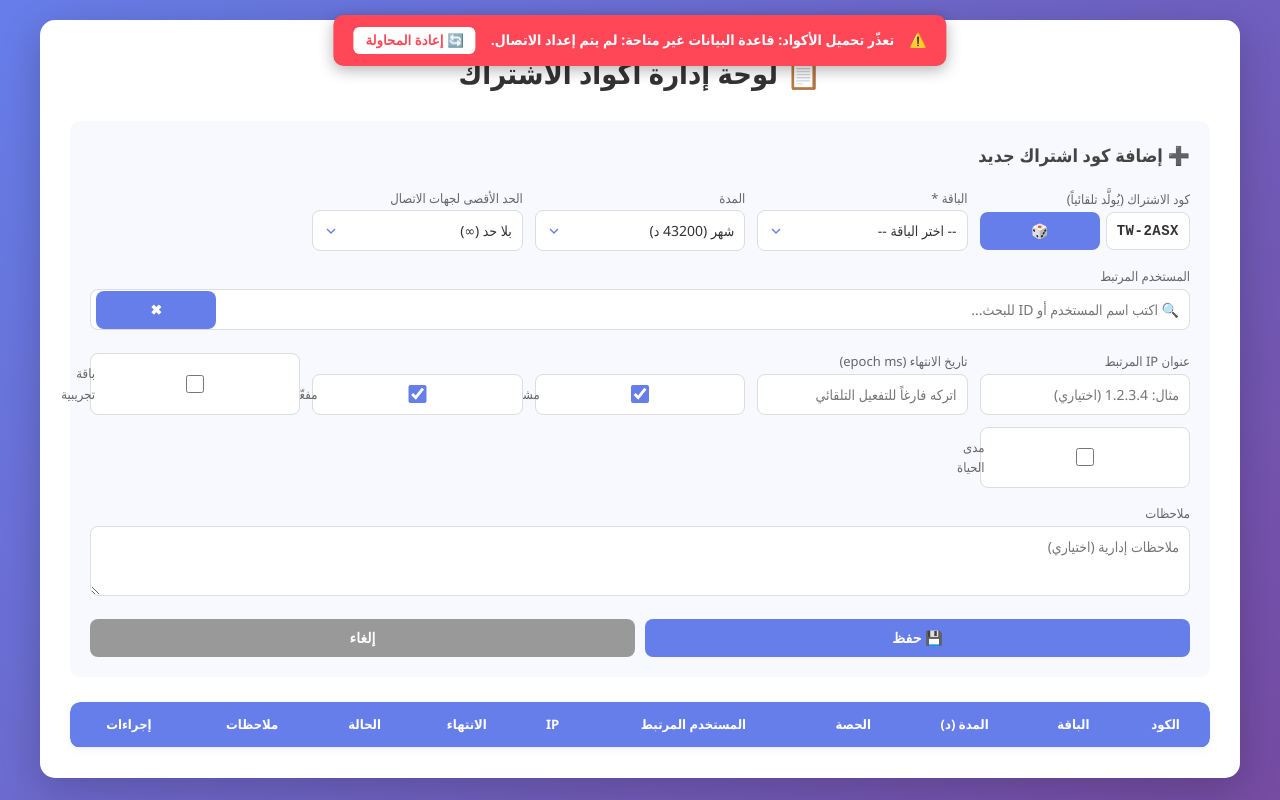
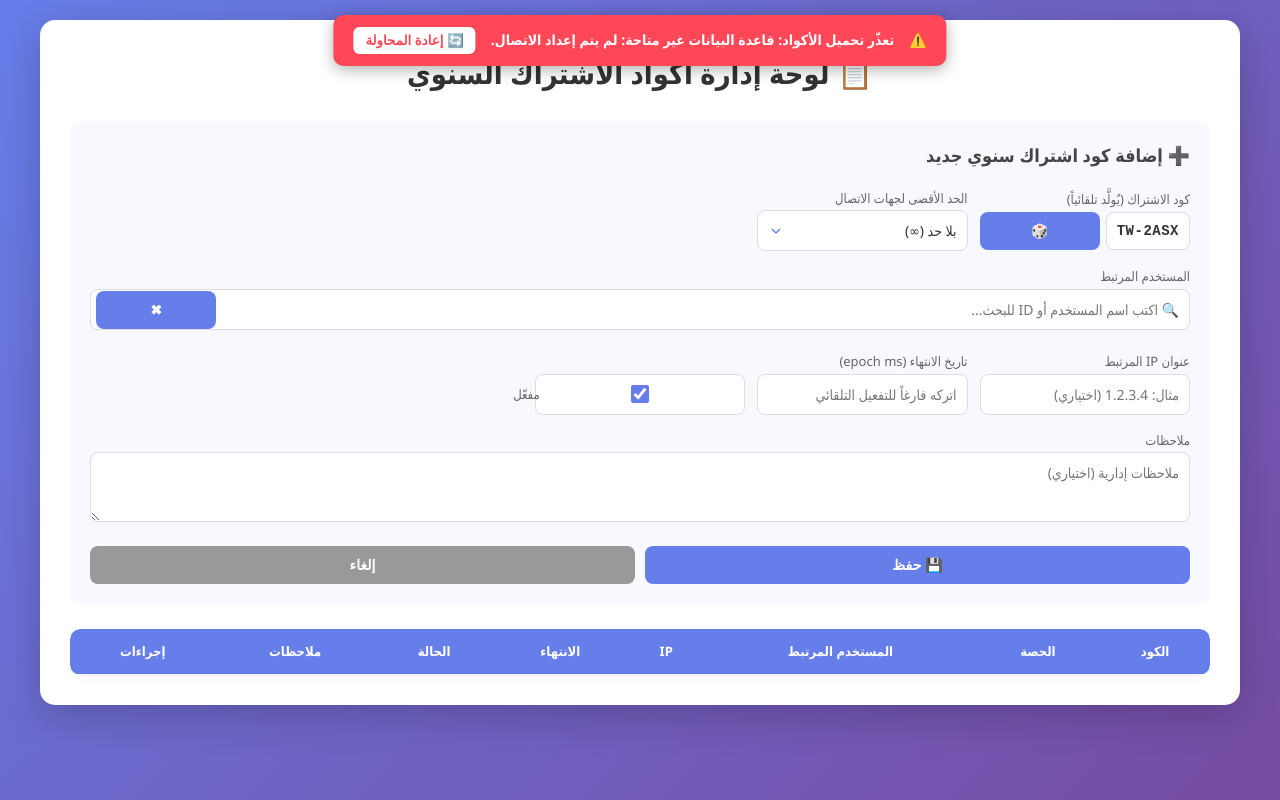
Before and after one commit to 6838gamal/Auto-Save-Contacts-CRM-Akram-Dashboard, a FastAPI app: page / in a window 1280 px wide. Run offline with FastAPI, Linux system fonts and the light colour scheme; lists and menus that the app fills with data are empty.

Commit message:
Update index.html

```diff
--- a/templates/index.html
+++ b/templates/index.html
@@ -3,14 +3,14 @@
 <head>
     <meta charset="UTF-8">
     <meta name="viewport" content="width=device-width, initial-scale=1.0">
-    <title>لوحة إدارة أكواد الاشتراك</title>
+    <title>لوحة إدارة أكواد الاشتراك السنوي</title>
     <link rel="stylesheet" href="/static/style.css">
 </head>
 <body>
 
     <!-- شريط علوي للجوال -->
     <div class="mobile-topbar">
-        <span class="mobile-title">📋 إدارة الاشتراكات</span>
+        <span class="mobile-title">📋 إدارة الاشتراكات السنوية</span>
         <button class="mobile-add-btn" onclick="scrollToForm()">➕ كود جديد</button>
     </div>
 
@@ -21,11 +21,11 @@
     </div>
 
     <div class="container">
-        <h1>📋 لوحة إدارة أكواد الاشتراك</h1>
+        <h1>📋 لوحة إدارة أكواد الاشتراك السنوي</h1>
 
         <!-- نموذج إضافة/تعديل -->
         <div class="form-card" id="form-card">
-            <h2 id="form-title">➕ إضافة كود اشتراك جديد</h2>
+            <h2 id="form-title">➕ إضافة كود اشتراك سنوي جديد</h2>
             <form id="sub-form">
                 <input type="hidden" id="sub-code-hidden">
 
@@ -36,36 +36,6 @@
                         <input type="text" id="code" readonly placeholder="سيتم توليده تلقائياً">
                         <button type="button" onclick="generateCode()" title="توليد كود جديد">🎲</button>
                     </div>
-                </div>
-
-                <!-- الباقة: قائمة منسدلة -->
-                <div>
-                    <label for="plan_label">الباقة *</label>
-                    <select id="plan_label" required>
-                        <option value="">-- اختر الباقة --</option>
-                        <option value="اشتراك أسبوعي">اشتراك أسبوعي</option>
-                        <option value="اشتراك شهري">اشتراك شهري</option>
-                        <option value="اشتراك ربع سنوي">اشتراك ربع سنوي</option>
-                        <option value="اشتراك نصف سنوي">اشتراك نصف سنوي</option>
-                        <option value="اشتراك سنوي">اشتراك سنوي</option>
-                        <option value="اشتراك مدى الحياة">اشتراك مدى الحياة</option>
-                        <option value="باقة تجريبية">باقة تجريبية</option>
-                        <option value="اشتراك مخصص">اشتراك مخصص</option>
-                    </select>
-                </div>
-
-                <!-- المدة: قائمة منسدلة -->
-                <div>
-                    <label for="duration_minutes">المدة</label>
-                    <select id="duration_minutes">
-                        <option value="0">بدون مدة</option>
-                        <option value="1440">يوم واحد (1440 د)</option>
-                        <option value="10080">أسبوع (10080 د)</option>
-                        <option value="43200" selected>شهر (43200 د)</option>
-                        <option value="129600">3 أشهر (129600 د)</option>
-                        <option value="259200">6 أشهر (259200 د)</option>
-                        <option value="525600">سنة (525600 د)</option>
-                    </select>
                 </div>
 
                 <!-- الحد الأقصى لجهات الاتصال -->
@@ -108,23 +78,8 @@
                 </div>
 
                 <label class="checkbox-row">
-                    <input type="checkbox" id="is_subscribed" checked>
-                    <span>مشترك</span>
-                </label>
-
-                <label class="checkbox-row">
                     <input type="checkbox" id="is_active" checked>
                     <span>مفعّل</span>
-                </label>
-
-                <label class="checkbox-row">
-                    <input type="checkbox" id="is_trial">
-                    <span>باقة تجريبية</span>
-                </label>
-
-                <label class="checkbox-row">
-                    <input type="checkbox" id="is_lifetime">
-                    <span>مدى الحياة</span>
                 </label>
 
                 <div style="grid-column:1/-1;">
@@ -145,8 +100,6 @@
                 <thead>
                     <tr>
                         <th>الكود</th>
-                        <th>الباقة</th>
-                        <th>المدة (د)</th>
                         <th>الحصة</th>
                         <th>المستخدم المرتبط</th>
                         <th>IP</th>
@@ -169,6 +122,10 @@
         const USERS_API = "/api/users";   // ← عدّل المسار حسب خادمك
         let retryTimer = null;
 
+        /* ===== ثوابت الاشتراك السنوي ===== */
+        const FIXED_PLAN_LABEL = "اشتراك سنوي";
+        const FIXED_DURATION_MINUTES = 525600; // سنة واحدة
+
         /* ===== كاش المستخدمين ===== */
         let allUsers = [];
         let selectedUser = null;
@@ -178,7 +135,7 @@
             const form = document.getElementById("form-card");
             form.scrollIntoView({ behavior: "smooth", block: "start" });
             setTimeout(() => {
-                const el = document.getElementById("plan_label");
+                const el = document.getElementById("user-search");
                 if (el) el.focus();
             }, 400);
         }
@@ -350,17 +307,13 @@
         function renderTable(data) {
             const tbody = document.getElementById("subs-table");
             if (!data.length) {
-                tbody.innerHTML = `<tr><td colspan="10" style="text-align:center;padding:24px;">لا توجد أكواد بعد</td></tr>`;
+                tbody.innerHTML = `<tr><td colspan="8" style="text-align:center;padding:24px;">لا توجد أكواد بعد</td></tr>`;
                 return;
             }
             tbody.innerHTML = data.map(s => {
                 const quota = s.max_contacts
                     ? `${s.used_contacts || 0} / ${s.max_contacts}`
                     : `${s.used_contacts || 0} / ∞`;
-                const planBadges = [
-                    s.is_trial ? '<span class="badge trial">تجريبي</span>' : '',
-                    s.is_lifetime ? '<span class="badge lifetime">مدى الحياة</span>' : ''
-                ].join("");
 
                 const userObj = allUsers.find(u => String(userId(u)) === String(s.bound_user_id));
                 const userNameDisplay = userObj ? userName(userObj) : (s.bound_user_id || "-");
@@ -368,8 +321,6 @@
                 return `
                 <tr>
                     <td data-label="الكود" class="code-cell">${escapeHtml(s.code)}</td>
-                    <td data-label="الباقة">${escapeHtml(s.plan_label || "-")}${planBadges}</td>
-                    <td data-label="المدة (د)">${s.duration_minutes ?? "-"}</td>
                     <td data-label="الحصة">${quota}</td>
                     <td data-label="المستخدم المرتبط">${escapeHtml(String(userNameDisplay))}</td>
                     <td data-label="IP">${escapeHtml(s.bound_ip || "-")}</td>
@@ -417,17 +368,15 @@
 
             const codeValue = document.getElementById("code").value.trim().toUpperCase();
             if (!codeValue) { alert("❌ يرجى توليد كود أولاً"); return; }
-            const planValue = document.getElementById("plan_label").value;
-            if (!planValue) { alert("❌ يرجى اختيار الباقة"); return; }
 
             const body = {
                 code: codeValue,
-                plan_label: planValue,
-                is_subscribed: document.getElementById("is_subscribed").checked,
+                plan_label: FIXED_PLAN_LABEL,
+                is_subscribed: true,
                 is_active: document.getElementById("is_active").checked,
-                is_trial: document.getElementById("is_trial").checked,
-                is_lifetime: document.getElementById("is_lifetime").checked,
-                duration_minutes: parseInt(document.getElementById("duration_minutes").value, 10) || 0,
+                is_trial: false,
+                is_lifetime: false,
+                duration_minutes: FIXED_DURATION_MINUTES,
                 max_contacts: document.getElementById("max_contacts").value
                     ? parseInt(document.getElementById("max_contacts").value, 10) : null,
                 used_contacts: 0,
@@ -457,15 +406,10 @@
         function editSub(s) {
             document.getElementById("sub-code-hidden").value = s.code;
             document.getElementById("code").value = s.code;
-            document.getElementById("plan_label").value = s.plan_label || "";
-            document.getElementById("duration_minutes").value = String(s.duration_minutes ?? 43200);
             document.getElementById("max_contacts").value = s.max_contacts ?? "";
             document.getElementById("bound_ip").value = s.bound_ip || "";
             document.getElementById("expires_at").value = epochToInput(s.expires_at);
-            document.getElementById("is_subscribed").checked = !!s.is_subscribed;
             document.getElementById("is_active").checked = !!s.is_active;
-            document.getElementById("is_trial").checked = !!s.is_trial;
-            document.getElementById("is_lifetime").checked = !!s.is_lifetime;
             document.getElementById("notes").value = s.notes || "";
 
             if (s.bound_user_id) {
@@ -499,12 +443,9 @@
             document.getElementById("sub-form").reset();
             document.getElementById("sub-code-hidden").value = "";
             document.getElementById("code").value = "";
-            document.getElementById("plan_label").value = "";
-            document.getElementById("duration_minutes").value = "43200";
             document.getElementById("max_contacts").value = "";
-            document.getElementById("is_subscribed").checked = true;
             document.getElementById("is_active").checked = true;
-            document.getElementById("form-title").textContent = "➕ إضافة كود اشتراك جديد";
+            document.getElementById("form-title").textContent = "➕ إضافة كود اشتراك سنوي جديد";
             clearUser();
             generateCode();
         }
```
